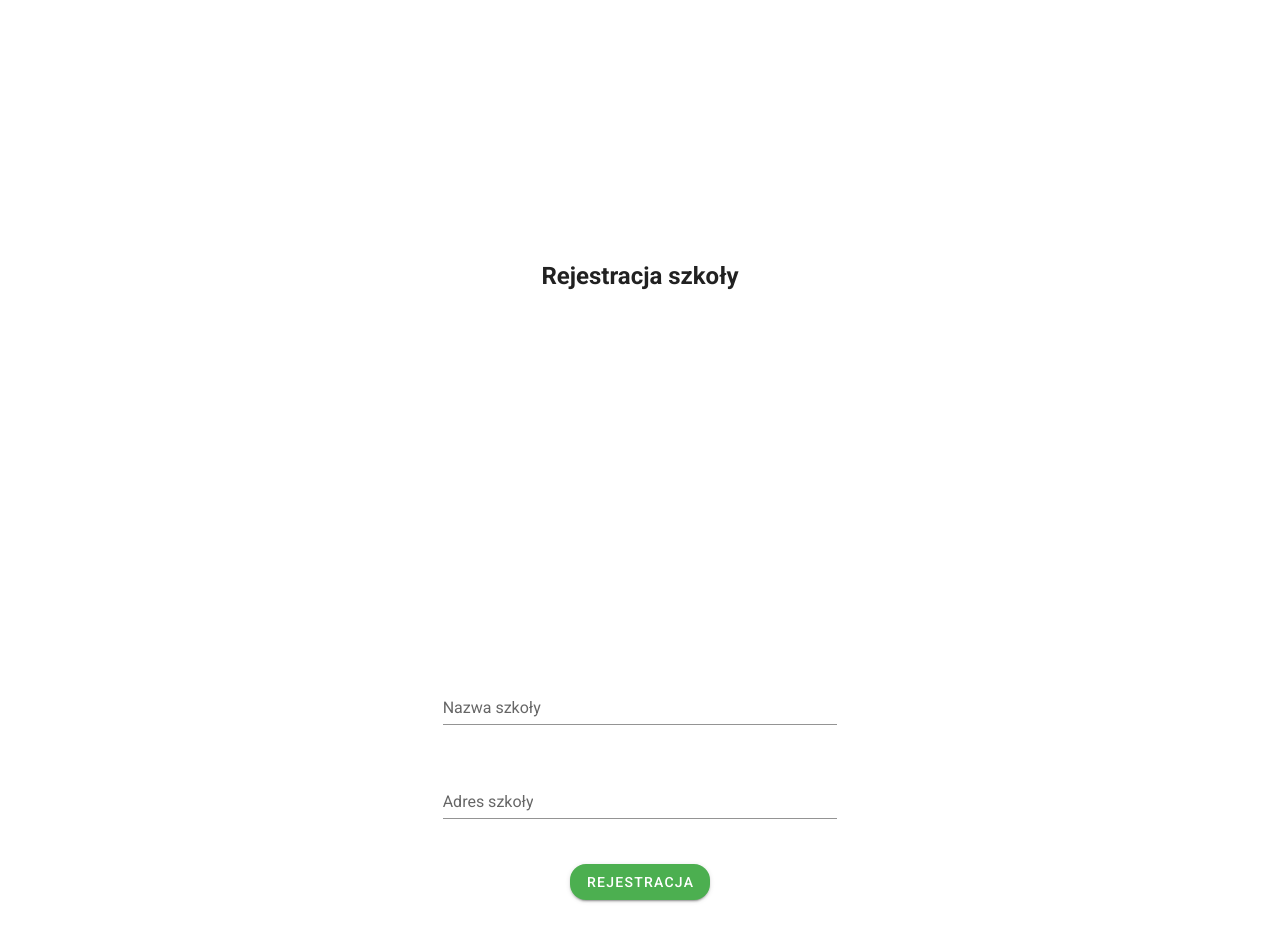
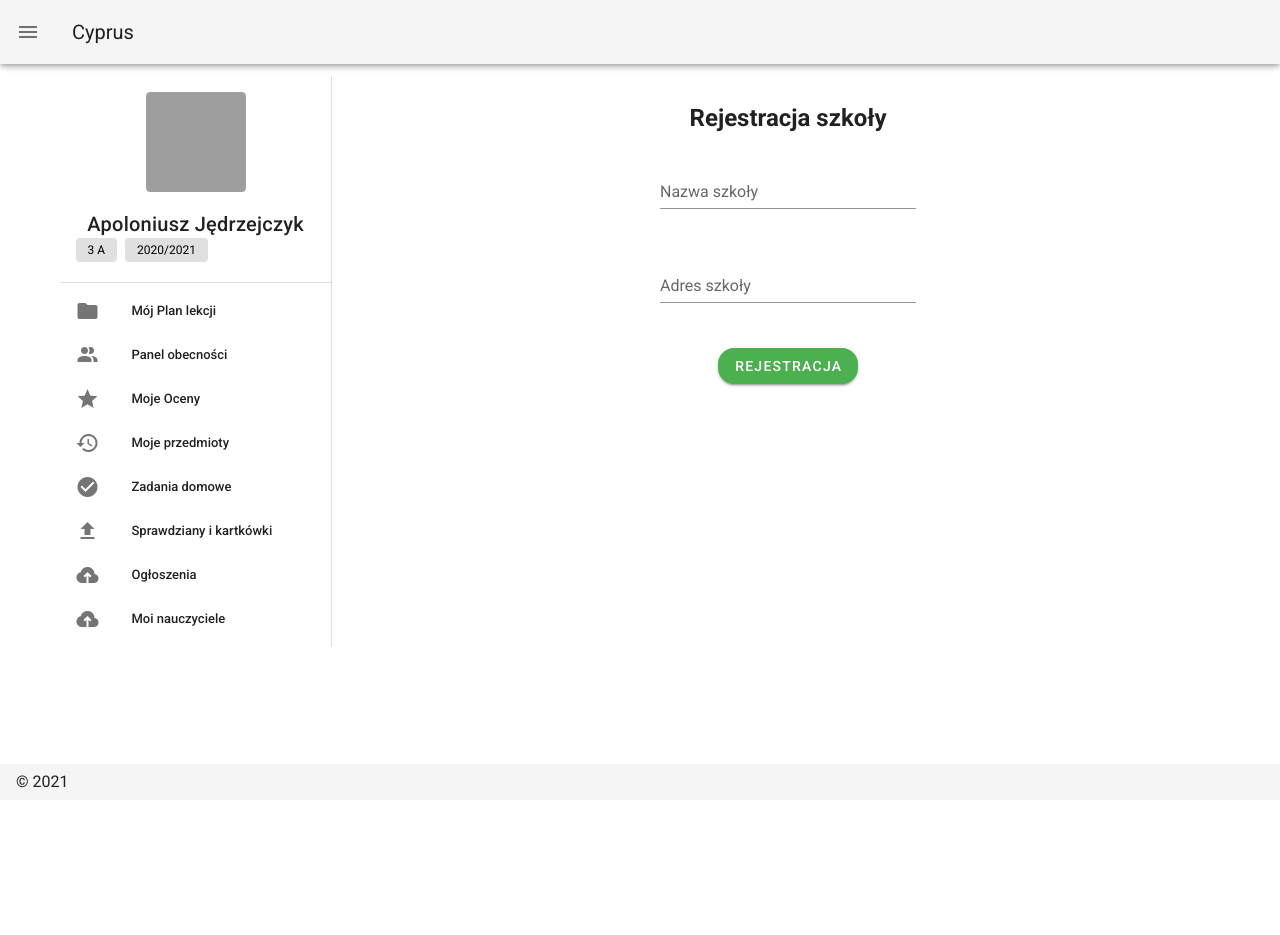
Before and after one commit to szjakub/dokumentacja, a Nuxt app in the folder frontend/app/: page /registration-page in a window 1280 px wide. After the commit the page ends 800 px from the top, so only its background shows below. Built offline with nearby package versions, Linux system fonts and the light colour scheme; grey boxes are pictures that could not be loaded.

Commit message:
delete registration from layouts

```diff
--- a/frontend/app/layouts/registration.vue
+++ /dev/null
@@ -1,17 +0,0 @@
-<template>
-  <v-app dark>
-    <nuxt />
-  </v-app>
-</template>
-
-<script>
-export default {
-  layout: 'registration-page',
-  props: {},
-  data() {
-    return {}
-  },
-}
-</script>
-
-<style scoped></style>
--- a/frontend/app/pages/registration-page/index.vue
+++ b/frontend/app/pages/registration-page/index.vue
@@ -46,7 +46,6 @@
 </template>
 <script>
 export default {
-  layout: 'registration',
   data() {
     return {
       registration: {
```
